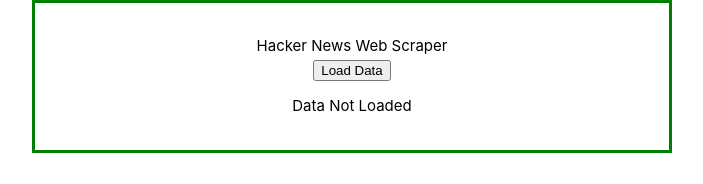
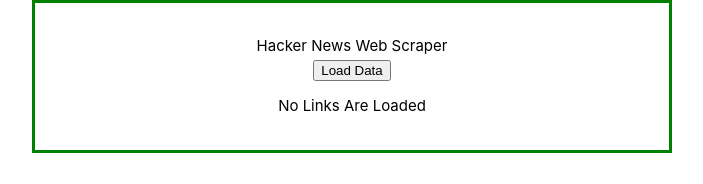
Before and after one commit to Tom-js-python/hacker_news_reader, a Vue app in the folder frontend/: page / in a window 1280 px wide. Shown: the top 184 px of the page, without its empty margins (288-991 px from the left). Built offline with nearby package versions, Linux system fonts and the light colour scheme.

Commit message:
Now loads basic test message from server into Vue client

```diff
--- a/frontend/src/App.vue
+++ b/frontend/src/App.vue
@@ -3,10 +3,18 @@
 import TheLinksTable from './components/TheLinksTable.vue'
 import { ref } from 'vue'
 
-const dataLoaded = ref(false)
+const API_URL = 'http://127.0.0.1:5000/test'
+const data_message = ref('No Links Are Loaded')
 
-function onToggle(isLoaded) {
-  dataLoaded.value = isLoaded
+async function onToggle(isLoaded) {
+  data_message.value = 'Scraping Hacker News Site...'
+  if (isLoaded) {
+    let raw_data = await fetch(API_URL)
+    let data = await raw_data.json()
+    data_message.value = data.Message
+  } else {
+    data_message.value = 'No Links Are Loaded'
+  }
 }
 </script>
 
@@ -15,7 +23,7 @@
 
   <main>
     <TheMenuBar @toggle="onToggle" />
-    <TheLinksTable :data-loaded="dataLoaded" />
+    <TheLinksTable :data-message="data_message" />
   </main>
 </template>
 
--- a/frontend/src/components/TheLinksTable.vue
+++ b/frontend/src/components/TheLinksTable.vue
@@ -1,9 +1,9 @@
 <script setup>
 const props = defineProps({
-  dataLoaded: Boolean
+  dataMessage: String
 })
 </script>
 
 <template>
-  <p>{{ dataLoaded ? 'Data Loaded!' : 'Data Not Loaded' }}</p>
+  <p>{{ dataMessage }}</p>
 </template>
```
